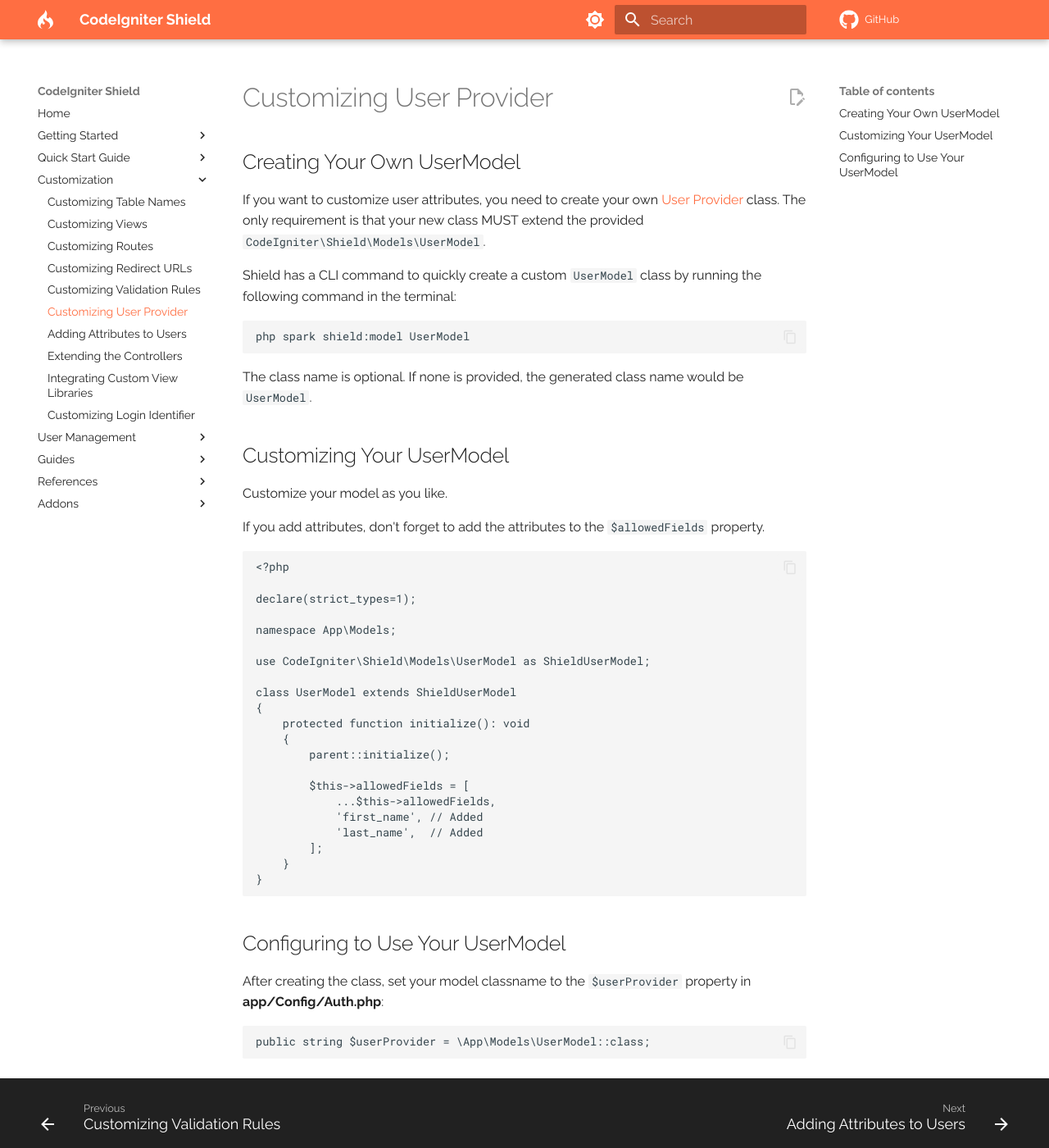
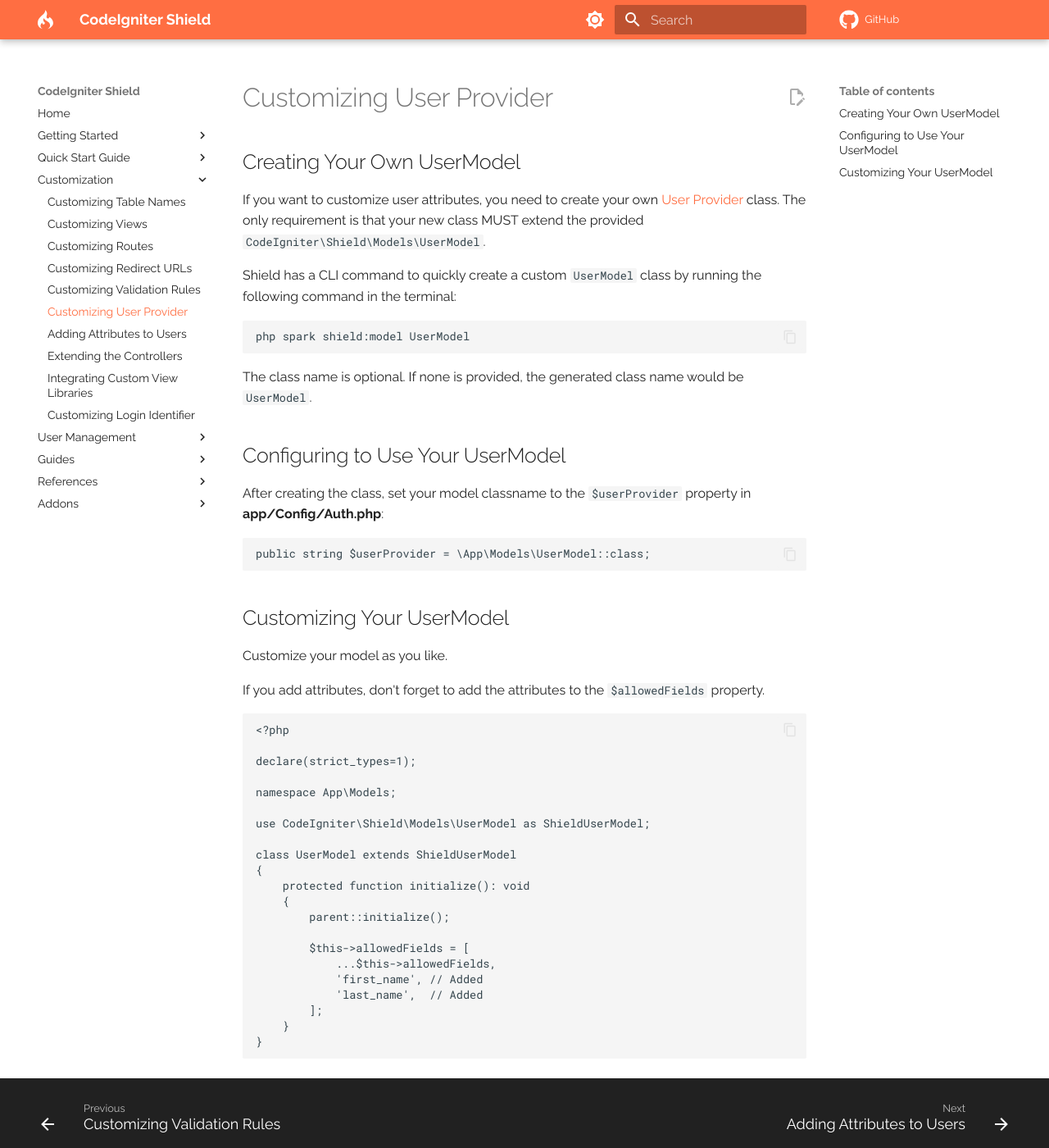
Before and after one commit to codeigniter4/shield, an MkDocs documentation site: the page built from docs/customization/user_provider.md, in a window 1280 px wide and 1400 px high. Shown: the whole window at 82% size. Built offline with MkDocs 1.6.1 and Material for MkDocs 9.7.7, drawn with Linux system fonts in a browser that asks for light colours; comment, search, counter and statistics services are not loaded; a style sheet for code colours, icons or effects is not loaded; part of the change alters nothing that is shown.

Commit message:
docs: move "Configuring to Use Your UserModel" up

````diff
--- a/docs/customization/user_provider.md
+++ b/docs/customization/user_provider.md
@@ -14,6 +14,15 @@ php spark shield:model UserModel
 ```
 
 The class name is optional. If none is provided, the generated class name would be `UserModel`.
+
+## Configuring to Use Your UserModel
+
+After creating the class, set your model classname to the `$userProvider` property
+in **app/Config/Auth.php**:
+
+```php
+public string $userProvider = \App\Models\UserModel::class;
+```
 
 ## Customizing Your UserModel
 
@@ -45,12 +54,3 @@ class UserModel extends ShieldUserModel
     }
 }
 ```
-
-## Configuring to Use Your UserModel
-
-After creating the class, set your model classname to the `$userProvider` property
-in **app/Config/Auth.php**:
-
-```php
-public string $userProvider = \App\Models\UserModel::class;
-```
````
